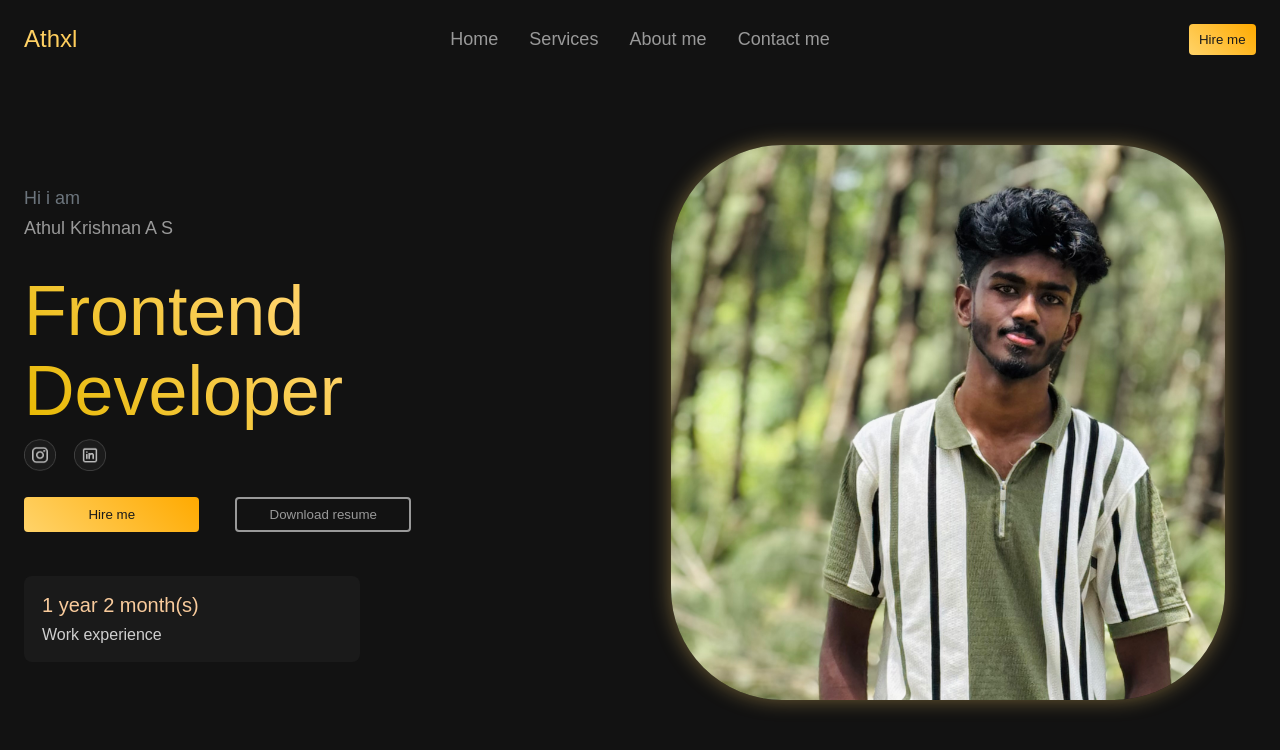
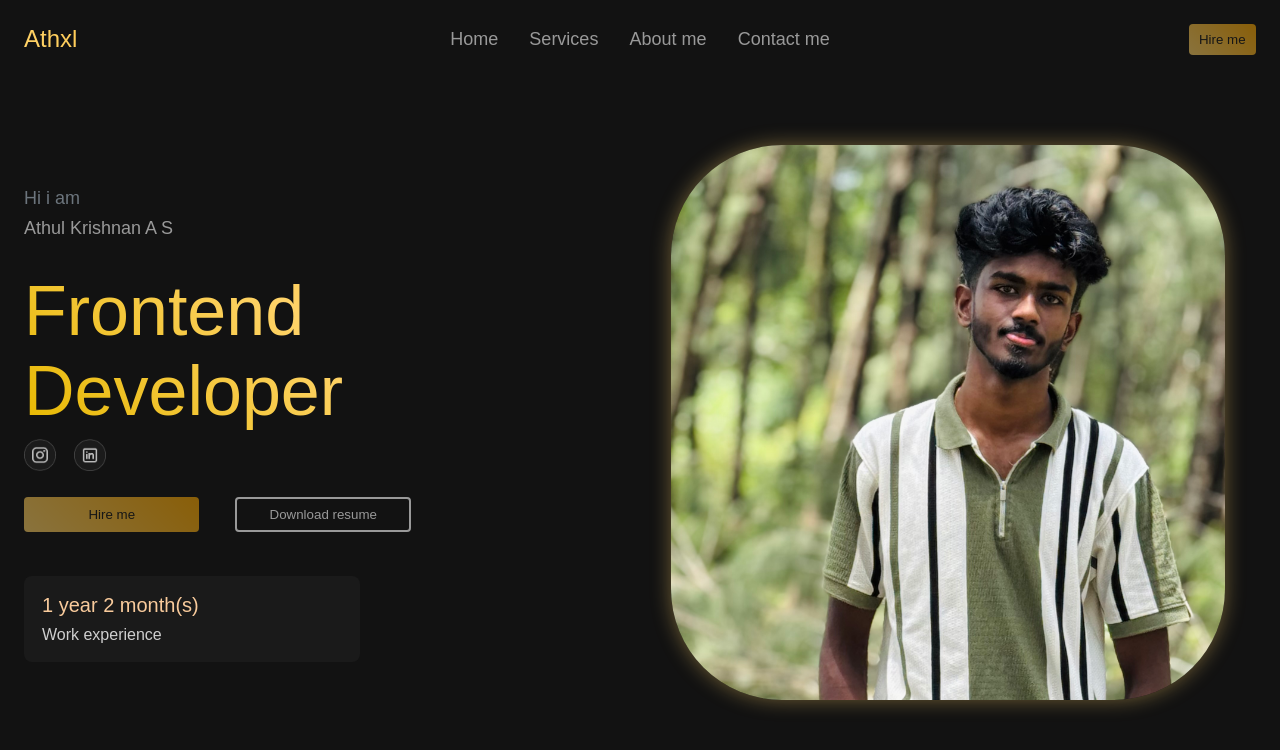
Before and after one commit to IG-4Nzy/Athul-Krishnan-AS-Portfolio, a React (Vite) app: page / in a window 1280 px wide. Shown: the top 750 px of the page. Built offline with nearby package versions, Linux system fonts and the light colour scheme; the HTML template or start-up script is replaced by a standard one.

Commit message:
title added

```diff
--- a/src/pages/Home/Header/index.module.scss
+++ b/src/pages/Home/Header/index.module.scss
@@ -49,6 +49,12 @@
       &:hover {
         scale: 1.2;
       }
+       &:disabled {
+          opacity: 0.5;
+          cursor: not-allowed;
+          pointer-events: none;
+          transform: none;
+        }
     }
   }
 }
--- a/src/pages/Home/Header/index.tsx
+++ b/src/pages/Home/Header/index.tsx
@@ -34,7 +34,7 @@ const Header = ({ handleNavLinkClick }: PropType) => {
         <Navbar handleNavLinkClick={handleNavLinkClick} />
       </div>
       <div className={styles["header-hireMeBtn"]}>
-        <button className={styles["header-hireMeBtn--btn"]}>
+        <button className={styles["header-hireMeBtn--btn"]} disabled>
           {t(wordings.hireMe)}
         </button>
       </div>
--- a/src/pages/Home/Hero/index.module.scss
+++ b/src/pages/Home/Hero/index.module.scss
@@ -49,9 +49,20 @@
         width: 9.75rem;
         color: var(--highlight-3);
         cursor: pointer;
-          transition: all ease-in 200ms;
-        &:hover{
-           scale: 1.2;
+        transition: all ease-in 200ms;
+        &:hover {
+          scale: 1.2;
+        }
+        &:focus,
+        &:active {
+          transform: scale(1);
+        }
+
+        &:disabled {
+          opacity: 0.5;
+          cursor: not-allowed;
+          pointer-events: none;
+          transform: none;
         }
       }
       &--download {
@@ -59,15 +70,30 @@
         background: transparent;
         padding: 8px;
         border: 2px solid var(--highlight-1);
+        outline: none;
         border-radius: 4px;
         width: 9.75rem;
         color: var(--highlight-1);
         cursor: pointer;
         overflow: hidden;
         z-index: 0;
-        transition: all ease-in 200ms;
-        &:hover{
-           scale: 1.2;
+        transition: transform 200ms ease-in;
+        transform: scale(1);
+
+        &:hover {
+          transform: scale(1.05);
+        }
+
+        &:focus,
+        &:active {
+          transform: scale(1);
+        }
+
+        &:disabled {
+          opacity: 0.5;
+          cursor: not-allowed;
+          pointer-events: none;
+          transform: none;
         }
 
         &::before {
@@ -95,7 +121,6 @@
 
         &:hover::before {
           opacity: 1;
-
         }
       }
 
--- a/src/pages/Home/Hero/index.tsx
+++ b/src/pages/Home/Hero/index.tsx
@@ -42,6 +42,7 @@ const Hero = () => {
               onClick={() => window.open(media?.url, "_blank")}
               alt={`social-media-${index}`}
               style={{ cursor: "pointer", width: "32px" }}
+              title={media?.title}
             />
           );
         })}
@@ -52,7 +53,10 @@ const Hero = () => {
   const RenderActionButtons = () => {
     return (
       <div className={styles["hero__contents-actionBtns"]}>
-        <button className={styles["hero__contents-actionBtns--hireme"]}>
+        <button
+          className={styles["hero__contents-actionBtns--hireme"]}
+          disabled
+        >
           {t(wordings.hireMe)}
         </button>
         <button className={styles["hero__contents-actionBtns--download"]}>
```
